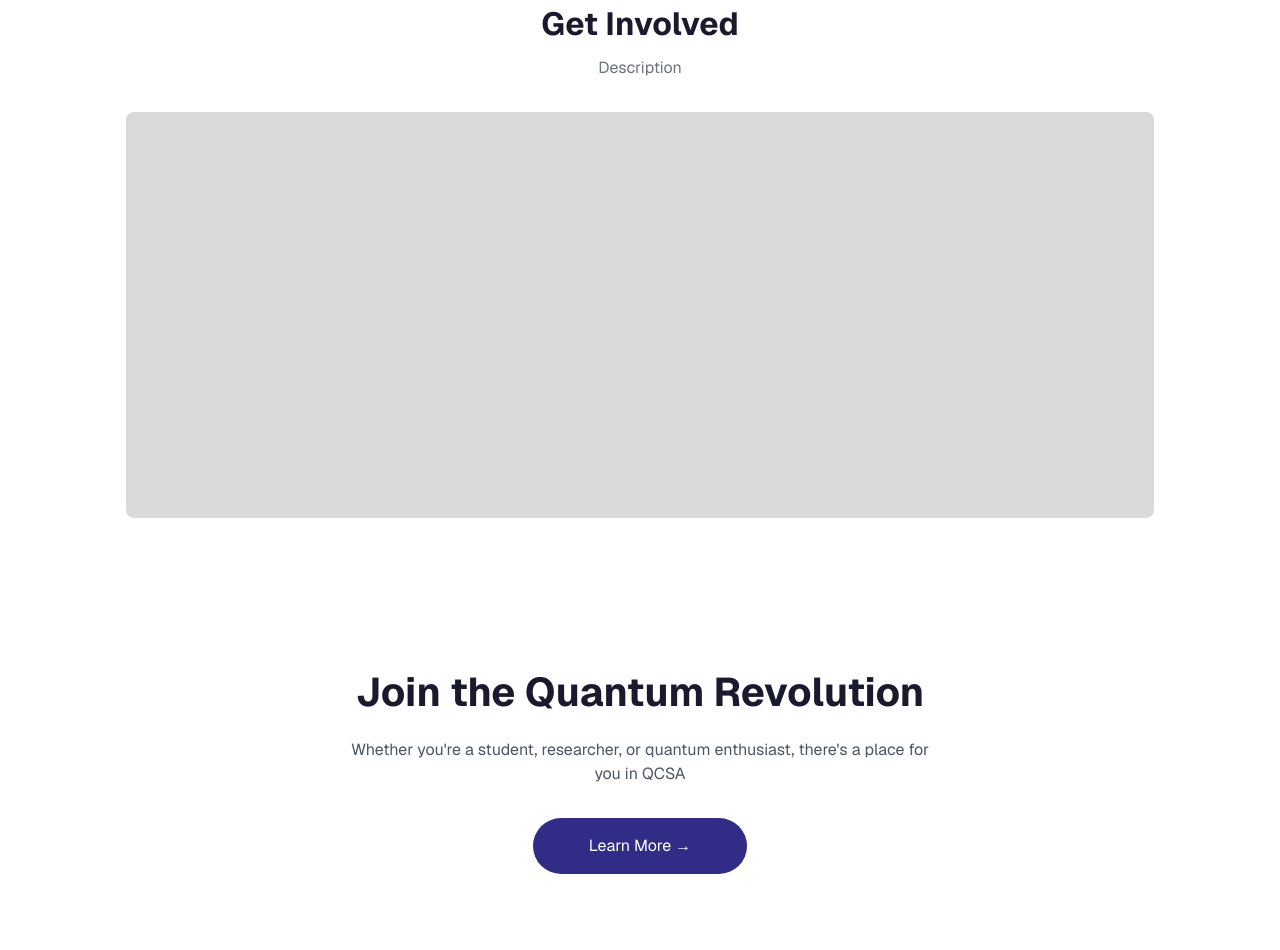
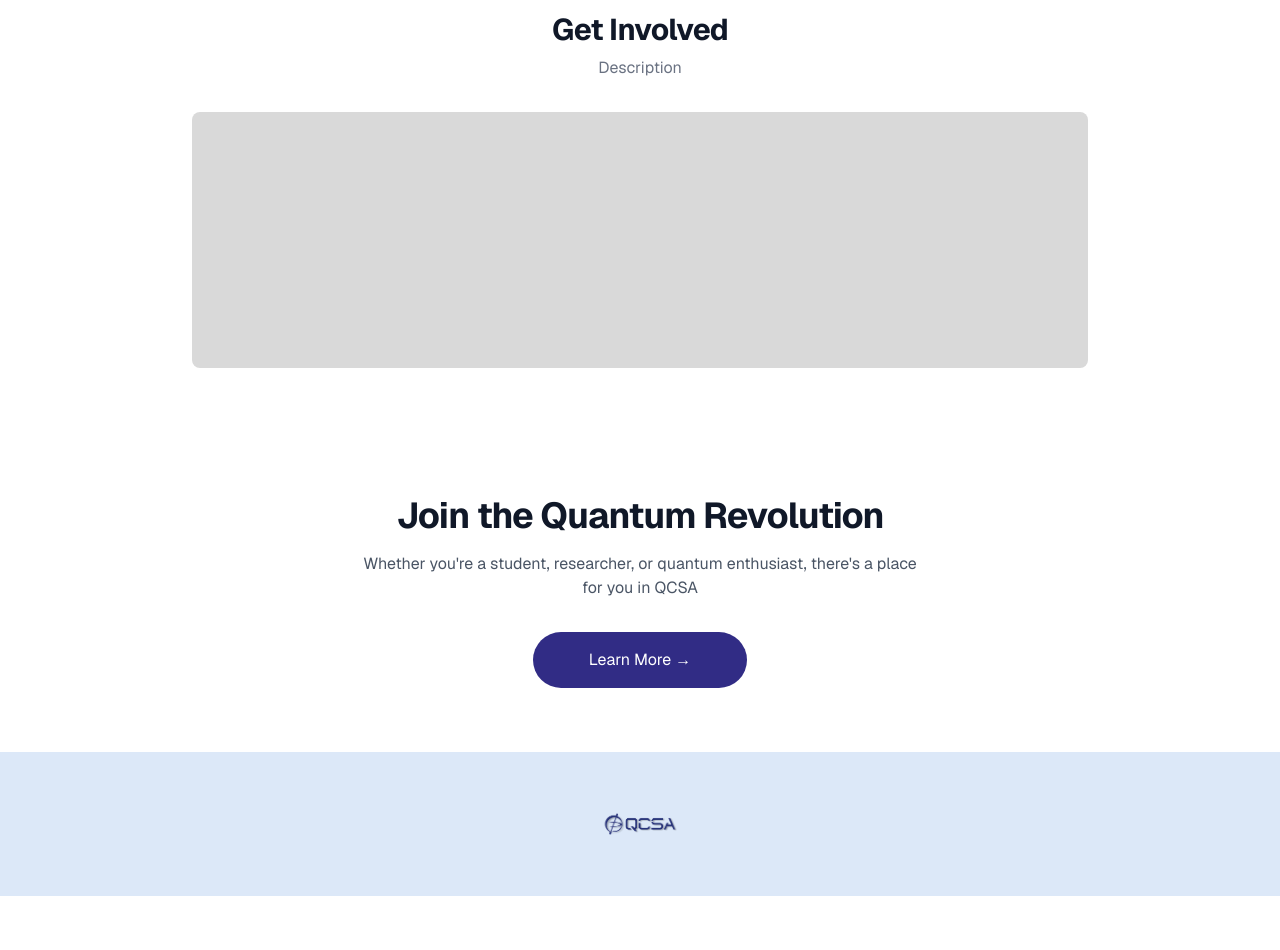
Before and after one commit to QuantumComputingScienceAssociation/QCSA, a Next.js app: page /about in a window 1280 px wide. Shown: the part 637-1587 px from the top of the page. After the commit the page ends 1533 px from the top, so only its background shows below. Built offline with nearby package versions, Linux system fonts and the light colour scheme.

Commit message:
Add Gallery and About Us pages

```diff
--- a/app/about/page.tsx
+++ b/app/about/page.tsx
@@ -1,95 +1,47 @@
-"use client";
-import Navbar from "../components/Navbar";
+import Link from "next/link";
+
+export const metadata = {
+  title: "About Us — QCSA",
+};
 
 export default function AboutUs() {
   return (
-    <main style={{ minHeight: "100vh", background: "white", display: "flex", flexDirection: "column" }}>
-      <Navbar />
-
-      {/* About Us Section */}
-      <section style={{
-        width: "100%",
-        padding: "6rem 2rem 4rem",
-        display: "flex",
-        alignItems: "center",
-        justifyContent: "center",
-        gap: "60px"
-      }}>
-        <div style={{ width: "280px", flexShrink: 0 }}>
-          <h1 style={{ fontSize: "2.5rem", fontWeight: "bold", color: "#1a1a2e" }}>About Us</h1>
-          <p style={{ color: "#6b7280", marginTop: "0.5rem" }}>Description</p>
+    <>
+      <section className="flex items-center justify-center gap-16 px-8 pt-32 pb-16">
+        <div className="w-64 flex-shrink-0 text-center">
+          <h1 className="text-4xl font-bold tracking-tight text-gray-900 mb-2">
+            About Us
+          </h1>
+          <p className="text-gray-500">Description</p>
         </div>
-        <div style={{
-          width: "380px",
-          height: "340px",
-          flexShrink: 0,
-          background: "#FFF",
-          boxShadow: "0px 1px 15.7px 4.486px #ADC8EF"
-        }} />
+        <div
+          className="w-96 h-80 flex-shrink-0 bg-white"
+          style={{ boxShadow: "0px 1px 15.7px 4.486px #ADC8EF" }}
+        />
       </section>
 
-      {/* Get Involved Section */}
-      <section style={{
-        width: "100%",
-        padding: "4rem 2rem",
-        display: "flex",
-        flexDirection: "column",
-        alignItems: "center"
-      }}>
-        <h2 style={{ fontSize: "2rem", fontWeight: "bold", color: "#1a1a2e" }}>Get Involved</h2>
-        <p style={{ color: "#6b7280", marginTop: "0.5rem", marginBottom: "2rem" }}>Description</p>
-        <div style={{
-          maxWidth: "1028px",
-          width: "100%",
-          height: "406px",
-          background: "#D9D9D9",
-          borderRadius: "8px"
-        }} />
+      <section className="flex flex-col items-center px-8 py-16">
+        <h2 className="text-3xl font-bold tracking-tight text-gray-900 mb-2">
+          Get Involved
+        </h2>
+        <p className="text-gray-500 mb-8">Description</p>
+        <div className="w-full max-w-4xl h-64 bg-[#D9D9D9] rounded-lg" />
       </section>
 
-      {/* Join the Quantum Revolution */}
-      <section style={{
-        display: "flex",
-        flexDirection: "column",
-        alignItems: "center",
-        textAlign: "center",
-        padding: "5rem 2rem",
-        width: "100%"
-      }}>
-        <h2 style={{ fontSize: "2.5rem", fontWeight: "bold", color: "#1a1a2e" }}>
+      <section className="flex flex-col items-center text-center px-8 py-16">
+        <h2 className="text-4xl font-bold tracking-tight text-gray-900 mb-4">
           Join the Quantum Revolution
         </h2>
-        <p style={{ color: "#4b5563", marginTop: "1rem", maxWidth: "600px" }}>
+        <p className="text-gray-600 max-w-xl mb-8">
           Whether you're a student, researcher, or quantum enthusiast, there's a place for you in QCSA
         </p>
-        <button style={{
-          display: "inline-flex",
-          padding: "15.5px 56px 16.5px 56px",
-          alignItems: "center",
-          gap: "12px",
-          borderRadius: "9999px",
-          background: "#312C85",
-          color: "white",
-          border: "none",
-          cursor: "pointer",
-          marginTop: "2rem",
-          fontSize: "1rem"
-        }}>
+        <Link
+          href="/coming-soon"
+          className="bg-[#312C85] text-white px-14 py-4 rounded-full text-base hover:opacity-90 transition"
+        >
           Learn More →
-        </button>
+        </Link>
       </section>
-
-      {/* Footer */}
-      <div style={{
-        marginTop: "auto",
-        background: "#dce8f8",
-        padding: "2rem",
-        display: "flex",
-        justifyContent: "center"
-      }}>
-        <img src="/QCSA-Logo-2.webp" alt="QCSA Logo" style={{ height: "80px" }} />
-      </div>
-
-    </main>
+    </>
   );
 }
--- a/app/components/Footer.tsx
+++ b/app/components/Footer.tsx
@@ -2,15 +2,15 @@
 
 export default function Footer() {
   return (
-    <footer className="bg-[#eaf0fc] py-10">
+    <footer className="bg-[#dce8f8] py-8">
       <div className="flex flex-col items-center gap-2">
-        <div className="relative h-10 w-19 overflow-hidden">
+        <div className="relative h-20 w-40 overflow-hidden">
           <Image
             src="/QCSA-Logo-2.webp"
             alt="QCSA Logo"
             fill
-            sizes="76px"
-            className="object-contain scale-200"
+            sizes="160px"
+            className="object-contain"
           />
         </div>
       </div>
--- a/app/components/Navbar.tsx
+++ b/app/components/Navbar.tsx
@@ -5,7 +5,7 @@
 export default function Navbar() {
   return (
     <nav className="flex items-center justify-between px-8 py-4 bg-[#eaf0fc] border-b border-blue-100">
-      <div className="relative h-10 w-19 overflow-hidden">
+      <div className="relative h-10 w-20 overflow-hidden">
         <Image
           src="/QCSA-Logo-2.webp"
           alt="QCSA Logo"
--- a/app/gallery/page.tsx
+++ b/app/gallery/page.tsx
@@ -1,62 +1,27 @@
-"use client";
-import Navbar from "../components/Navbar";
+export const metadata = {
+  title: "Gallery — QCSA",
+};
 
 export default function Gallery() {
   const images = Array(12).fill(null);
 
   return (
-    <main style={{ minHeight: "100vh", background: "white", display: "flex", flexDirection: "column" }}>
-      <Navbar />
-
-      {/* Header */}
-      <div style={{ textAlign: "center", paddingTop: "5rem", paddingBottom: "3rem" }}>
-        <h1 style={{
-          display: "flex",
-          height: "40px",
-          justifyContent: "center",
-          alignItems: "center",
-          fontSize: "2rem",
-          fontWeight: "bold",
-          color: "#1a1a2e"
-        }}>
+    <>
+      <div className="text-center pt-32 pb-16">
+        <h1 className="text-4xl font-bold tracking-tight text-gray-900 mb-2">
           Gallery
         </h1>
-        <p style={{
-          display: "flex",
-          width: "768px",
-          height: "84px",
-          padding: "0 6.273px 56px 6.727px",
-          justifyContent: "center",
-          alignItems: "center",
-          color: "#6b7280",
-          margin: "0 auto"
-        }}>
-          Description
-        </p>
+        <p className="text-gray-500">Description</p>
       </div>
 
-      {/* Grid */}
-      <div style={{
-        display: "grid",
-        gridTemplateColumns: "repeat(3, 327px)",
-        gap: "24px",
-        justifyContent: "center",
-        padding: "0 2rem 5rem"
-      }}>
+      <div className="grid grid-cols-3 gap-6 max-w-3xl mx-auto px-8 pb-32">
         {images.map((_, i) => (
-          <div key={i} style={{
-            width: "327px",
-            height: "253px",
-            borderRadius: "8px",
-            background: "#D9D9D9"
-          }} />
+          <div
+            key={i}
+            className="bg-[#D9D9D9] rounded-lg w-full h-48"
+          />
         ))}
       </div>
-
-      {/* Footer */}
-      <div style={{ marginTop: "auto", background: "#dce8f8", padding: "2rem", display: "flex", justifyContent: "center" }}>
-        <img src="/QCSA-Logo-2.webp" alt="QCSA Logo" style={{ height: "80px" }} />
-      </div>
-    </main>
+    </>
   );
 }
--- a/app/layout.tsx
+++ b/app/layout.tsx
@@ -1,6 +1,8 @@
 import type { Metadata } from "next";
 import { Geist, Geist_Mono } from "next/font/google";
 import "./globals.css";
+import Navbar from "./components/Navbar";
+import Footer from "./components/Footer";
 
 const geistSans = Geist({
   variable: "--font-geist-sans",
@@ -27,7 +29,13 @@
       lang="en"
       className={`${geistSans.variable} ${geistMono.variable} h-full antialiased`}
     >
-      <body className="min-h-full flex flex-col geist">{children}</body>
+      <body className="min-h-full flex flex-col geist">
+        <div className="min-h-screen bg-white flex flex-col">
+          <Navbar />
+          <main className="flex-1">{children}</main>
+          <Footer />
+        </div>
+      </body>
     </html>
   );
 }
--- a/app/page.tsx
+++ b/app/page.tsx
@@ -1,21 +1,15 @@
-import Navbar from "./components/Navbar";
 import Hero from "./components/Hero";
 import Mission from "./components/Mission";
 import Branches from "./components/Branches";
 import CTA from "./components/CTA";
-import Footer from "./components/Footer";
 
 export default function Home() {
   return (
-    <div className="min-h-screen bg-white flex flex-col">
-      <Navbar />
-      <main className="flex-1">
-        <Hero />
-        <Mission />
-        <Branches />
-        <CTA />
-      </main>
-      <Footer />
-    </div>
+    <>
+      <Hero />
+      <Mission />
+      <Branches />
+      <CTA />
+    </>
   );
 }
```
Lines whose indentation alone changed are shown as unchanged.
